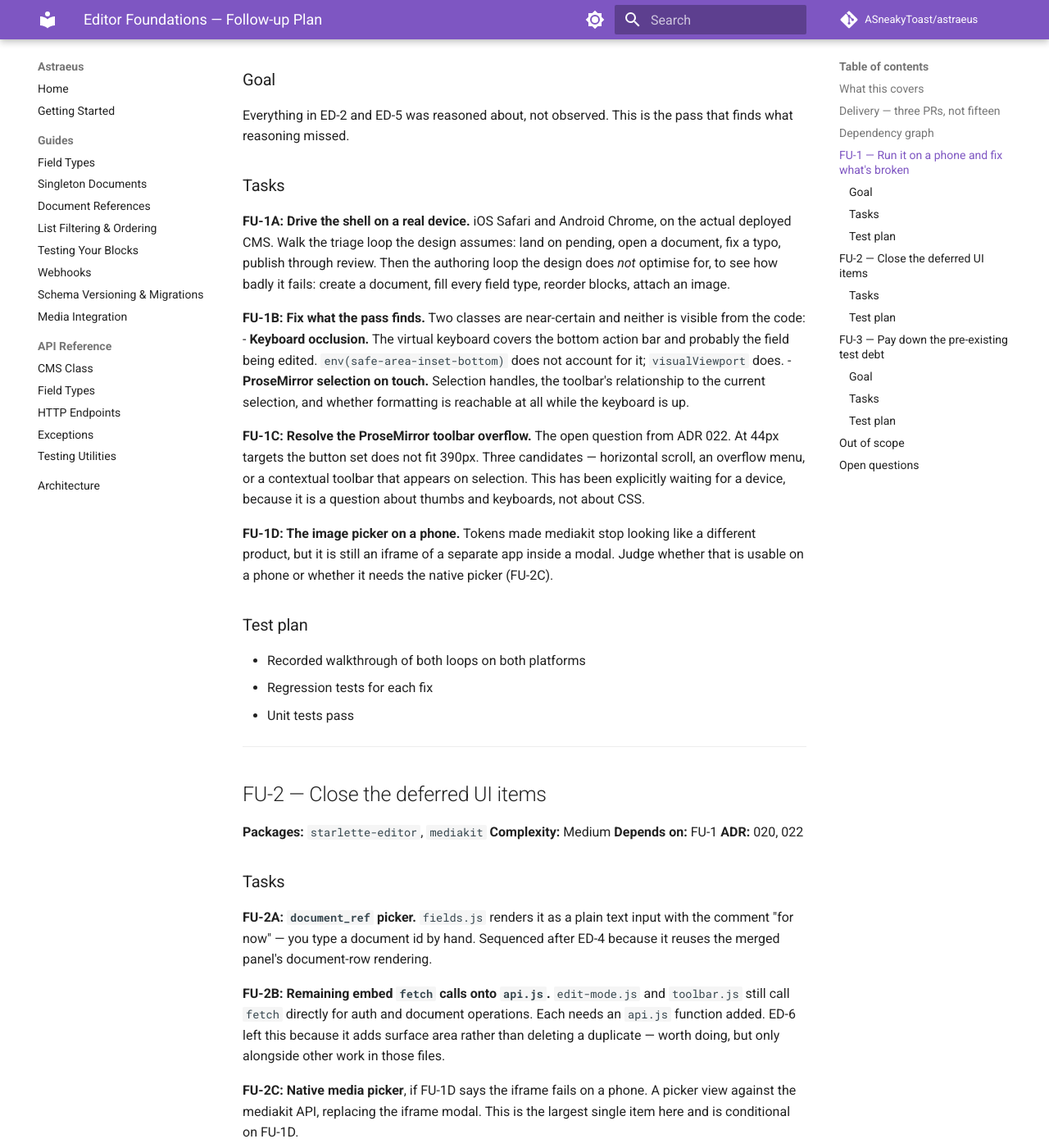
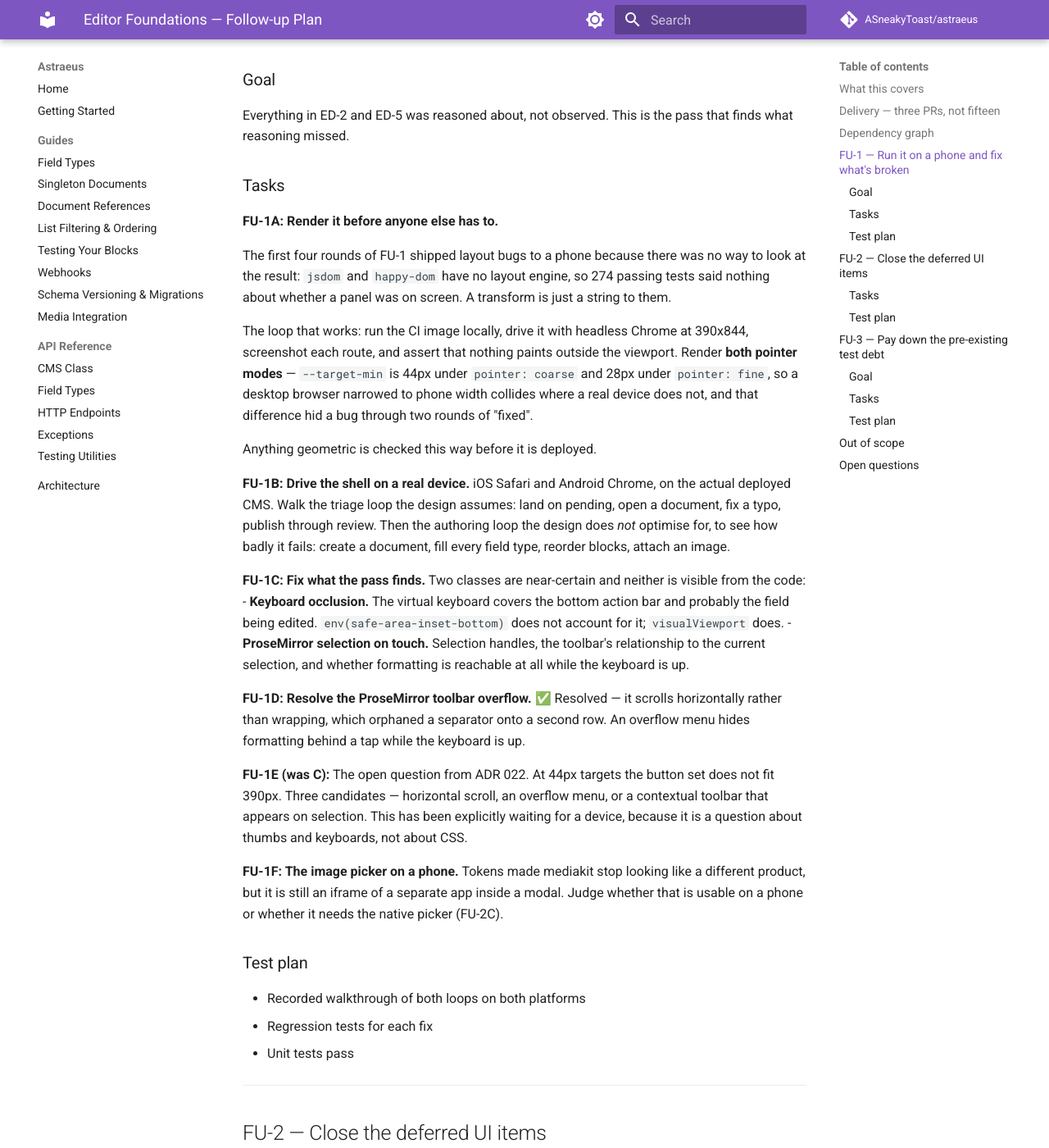
Before and after one commit to ASneakyToast/astraeus, an MkDocs documentation site: the page built from docs/plans/ED2-followup-implementation-plan.md, in a window 1280 px wide and 1400 px high, scrolled down 1171 px. Shown: the whole window at 82% size. Built offline with MkDocs 1.6.1 and Material for MkDocs 9.7.7, drawn with Linux system fonts in a browser that asks for light colours; comment, search, counter and statistics services are not loaded; some of the changed text lies outside the part shown.

Commit message:
docs: record the render loop FU-1 needed
Four rounds of layout bugs reached a phone before it was obvious that
nothing in the test suite could see them — jsdom and happy-dom have no
layout engine, so a transform is a string and 274 passing tests say
nothing about whether a panel is on screen.

Writes the loop into the plan as the first step, including rendering both
pointer modes: --target-min is 44px under pointer:coarse and 28px under
pointer:fine, so a narrowed desktop browser collides where a real device
does not. That difference hid the FAB overlap through two rounds.

Marks the ProseMirror toolbar question resolved and notes the login page
as a seventh un-tokenised surface.

Co-Authored-By: Claude Opus 5 <noreply@anthropic.com>

```diff
--- a/docs/plans/ED2-followup-implementation-plan.md
+++ b/docs/plans/ED2-followup-implementation-plan.md
@@ -57,13 +57,29 @@ that finds what reasoning missed.
 
 ### Tasks
 
-**FU-1A: Drive the shell on a real device.** iOS Safari and Android Chrome, on
+**FU-1A: Render it before anyone else has to.**
+
+The first four rounds of FU-1 shipped layout bugs to a phone because there was
+no way to look at the result: `jsdom` and `happy-dom` have no layout engine, so
+274 passing tests said nothing about whether a panel was on screen. A
+transform is just a string to them.
+
+The loop that works: run the CI image locally, drive it with headless Chrome at
+390x844, screenshot each route, and assert that nothing paints outside the
+viewport. Render **both pointer modes** — `--target-min` is 44px under
+`pointer: coarse` and 28px under `pointer: fine`, so a desktop browser narrowed
+to phone width collides where a real device does not, and that difference hid a
+bug through two rounds of "fixed".
+
+Anything geometric is checked this way before it is deployed.
+
+**FU-1B: Drive the shell on a real device.** iOS Safari and Android Chrome, on
 the actual deployed CMS. Walk the triage loop the design assumes: land on
 pending, open a document, fix a typo, publish through review. Then the
 authoring loop the design does *not* optimise for, to see how badly it fails:
 create a document, fill every field type, reorder blocks, attach an image.
 
-**FU-1B: Fix what the pass finds.** Two classes are near-certain and neither is
+**FU-1C: Fix what the pass finds.** Two classes are near-certain and neither is
 visible from the code:
 - **Keyboard occlusion.** The virtual keyboard covers the bottom action bar and
   probably the field being edited. `env(safe-area-inset-bottom)` does not
@@ -72,13 +88,17 @@ visible from the code:
   to the current selection, and whether formatting is reachable at all while the
   keyboard is up.
 
-**FU-1C: Resolve the ProseMirror toolbar overflow.** The open question from
+**FU-1D: Resolve the ProseMirror toolbar overflow.** ✅ Resolved — it scrolls
+horizontally rather than wrapping, which orphaned a separator onto a second row.
+An overflow menu hides formatting behind a tap while the keyboard is up.
+
+**FU-1E (was C):** The open question from
 ADR 022. At 44px targets the button set does not fit 390px. Three candidates —
 horizontal scroll, an overflow menu, or a contextual toolbar that appears on
 selection. This has been explicitly waiting for a device, because it is a
 question about thumbs and keyboards, not about CSS.
 
-**FU-1D: The image picker on a phone.** Tokens made mediakit stop looking like a
+**FU-1F: The image picker on a phone.** Tokens made mediakit stop looking like a
 different product, but it is still an iframe of a separate app inside a modal.
 Judge whether that is usable on a phone or whether it needs the native picker
 (FU-2C).
@@ -172,6 +192,8 @@ information again.
 
 - **Does the pending view become the desktop landing too?** It was built for
   small screens. Decide after using it.
+- **A seventh surface.** The login page — indigo button, ALL-CAPS labels — was
+  never part of ED-3B and is the first thing anyone sees.
 - **Should the built bundles stay in the repo?** `static/editor.js` and
   `static/embed.js` are committed esbuild output and conflicted on every
   parallel branch. Either keep committing them and always resolve by rebuilding,
```
